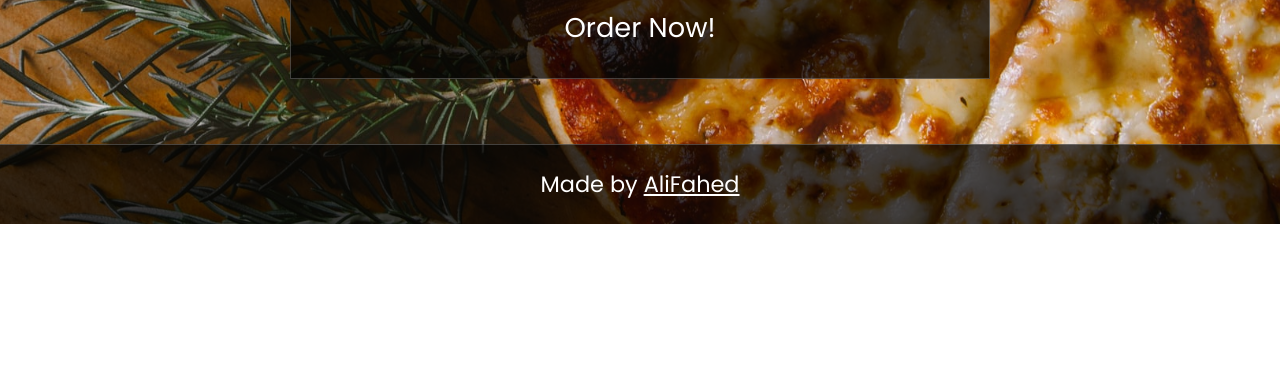
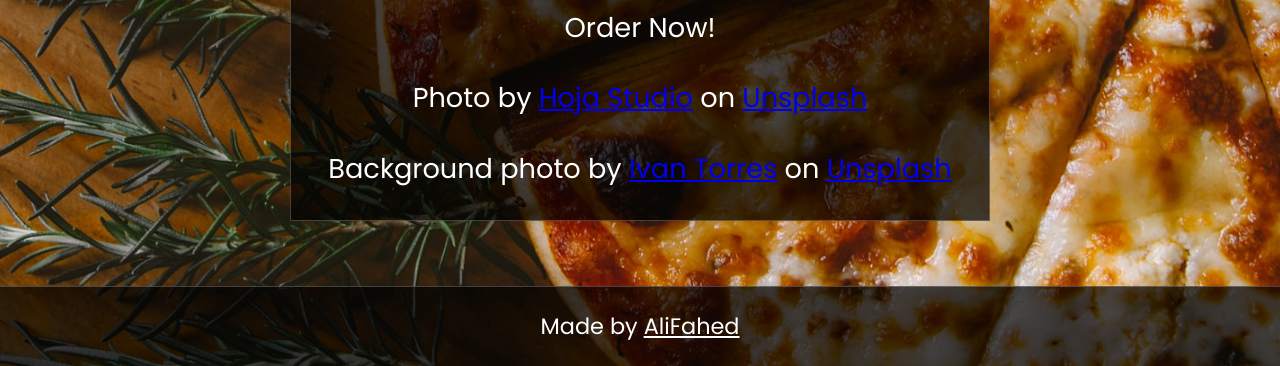
Before and after one commit to AliFahed/restaurant-page, a website built with webpack: page dist/index.html in a window 1280 px wide. Shown: the part 785-1151 px from the top of the page. Before the commit the page ends 1009 px from the top, so only its background shows below. Built offline with nearby package versions, Linux system fonts and the light colour scheme; files whose address does not match are found by name.

Commit message:
Add credit photo creators

```diff
--- a/dist/index.html
+++ b/dist/index.html
@@ -38,6 +38,30 @@
             alt="Chef Preparing Pizza"
           />
           <p>Order Now!</p>
+          <p class="credit-photo-creator">
+            Photo by
+            <a
+              href="https://unsplash.com/@hojastudio?utm_source=unsplash&utm_medium=referral&utm_content=creditCopyText"
+              >Hoja Studio</a
+            >
+            on
+            <a
+              href="https://unsplash.com/s/photos/pizza?utm_source=unsplash&utm_medium=referral&utm_content=creditCopyText"
+              >Unsplash</a
+            >
+          </p>
+          <p class="credit-photo-creator">
+            Background photo by
+            <a
+              href="https://unsplash.com/@iavnt?utm_source=unsplash&utm_medium=referral&utm_content=creditCopyText"
+              >Ivan Torres</a
+            >
+            on
+            <a
+              href="https://unsplash.com/s/photos/pizza?utm_source=unsplash&utm_medium=referral&utm_content=creditCopyText"
+              >Unsplash</a
+            >
+          </p>
         </div>
       </main>
       <footer class="footer">
```
